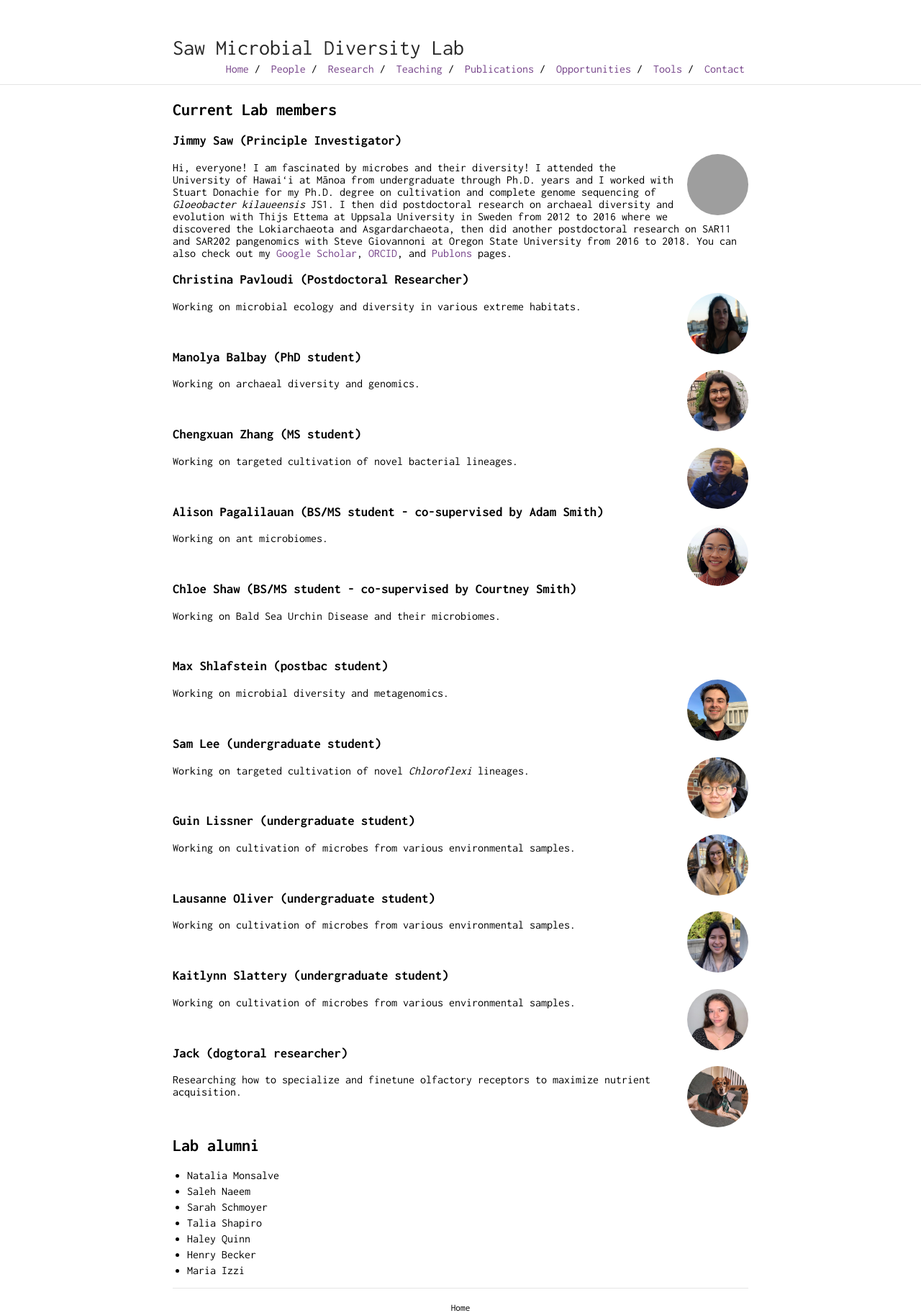
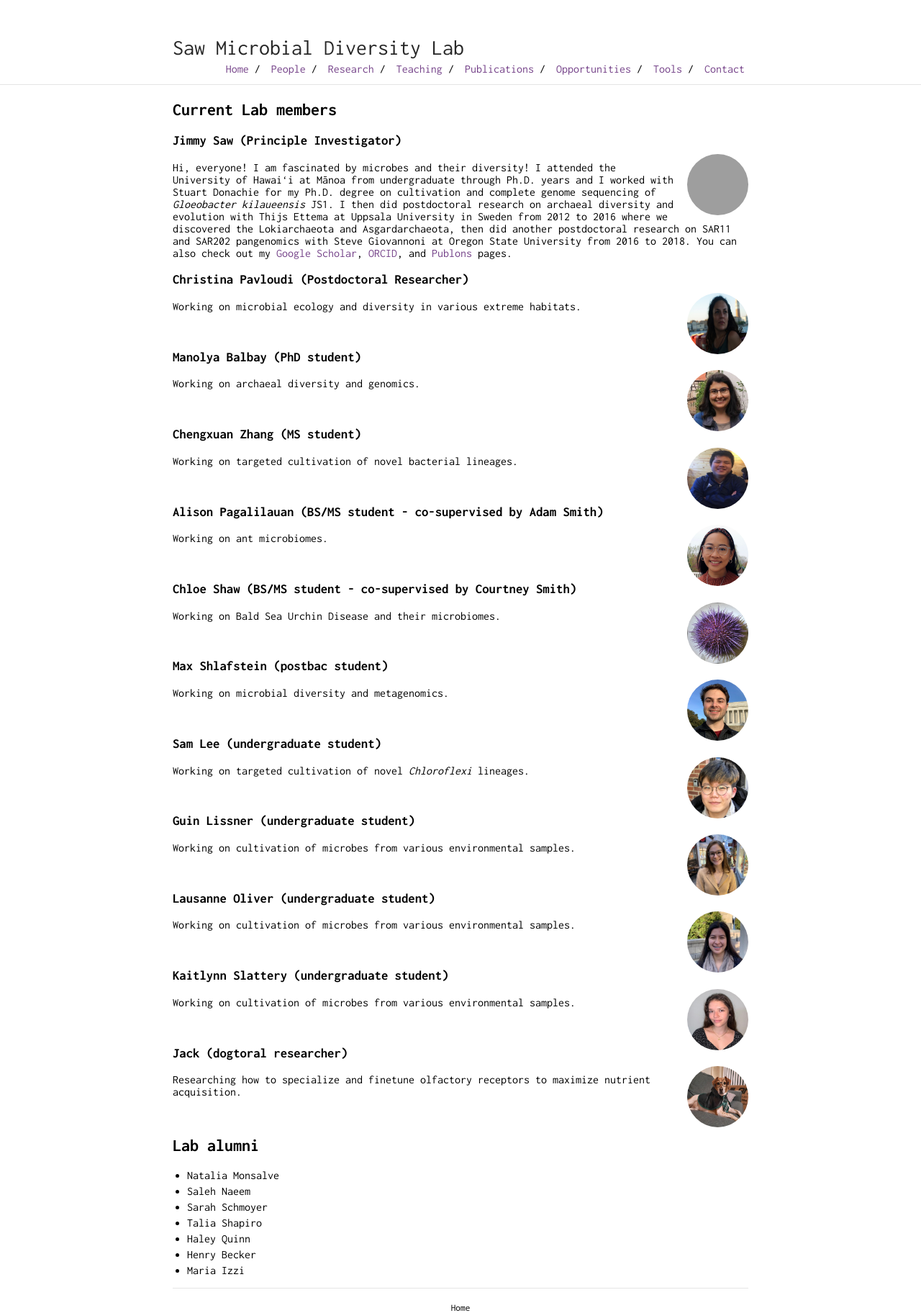
Before and after one commit to jimmysaw/jimmysaw.github.io, a Jekyll site: the page built from people.md, in a window 1280 px wide. Shown: the whole page at 72% size. Built offline with Jekyll 4.4.1, drawn with Linux system fonts in a browser that asks for light colours; our own code applies the rules of GitHub Pages for plain Markdown files; grey boxes are pictures that could not be loaded.

Commit message:
added su

```diff
--- a/people.md
+++ b/people.md
@@ -50,6 +50,8 @@ Working on ant microbiomes.
 &nbsp;
 
 ### Chloe Shaw (BS/MS student - co-supervised by Courtney Smith)
+
+<img class="profile-picture" src="images/su.png">
 
 Working on Bald Sea Urchin Disease and their microbiomes.
 
```
Also changed, not shown: images/su.png (added).
